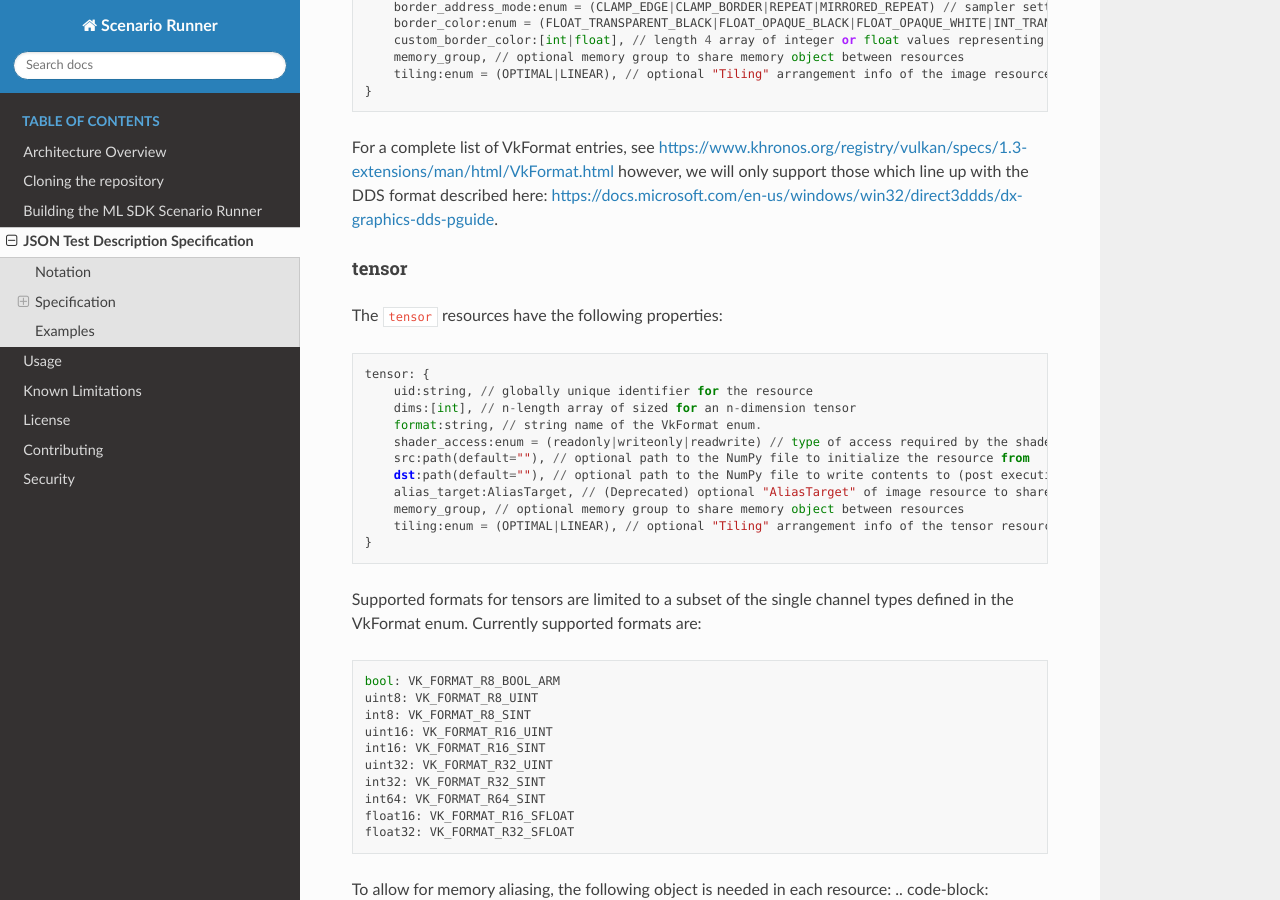
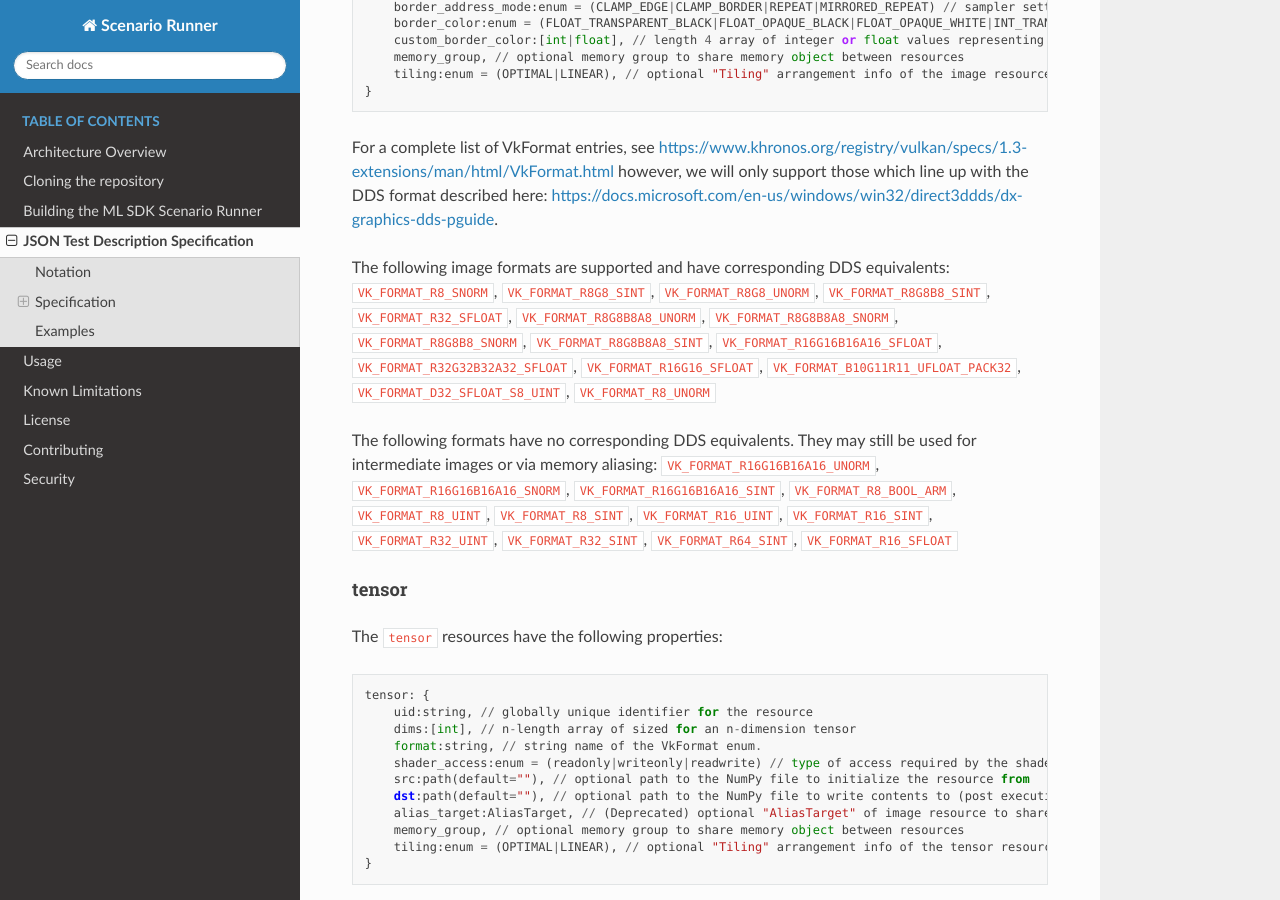
Before and after one commit to arm/ai-ml-sdk-scenario-runner, a Sphinx documentation site: the page built from docs/source/json.rst, in a window 1280 px wide and 900 px high, scrolled down 2635 px. Built offline with Sphinx 7.4.7 and the Read the Docs theme 3.1.0, drawn with Linux system fonts in a browser that asks for light colours.

Commit message:
Add section for supported image formats in doc
Change-Id: I66a2c25bff3d24ed4e1a4cf43ce9bec09cf8a9b0
Signed-off-by: Alan Liang <alan.liang@arm.com>

```diff
--- a/docs/source/json.rst
+++ b/docs/source/json.rst
@@ -137,6 +137,19 @@
 described here:
 https://docs.microsoft.com/en-us/windows/win32/direct3ddds/dx-graphics-dds-pguide.
 
+The following image formats are supported and have corresponding DDS equivalents:
+``VK_FORMAT_R8_SNORM``, ``VK_FORMAT_R8G8_SINT``, ``VK_FORMAT_R8G8_UNORM``, ``VK_FORMAT_R8G8B8_SINT``,
+``VK_FORMAT_R32_SFLOAT``, ``VK_FORMAT_R8G8B8A8_UNORM``, ``VK_FORMAT_R8G8B8A8_SNORM``, ``VK_FORMAT_R8G8B8_SNORM``,
+``VK_FORMAT_R8G8B8A8_SINT``, ``VK_FORMAT_R16G16B16A16_SFLOAT``, ``VK_FORMAT_R32G32B32A32_SFLOAT``,
+``VK_FORMAT_R16G16_SFLOAT``, ``VK_FORMAT_B10G11R11_UFLOAT_PACK32``, ``VK_FORMAT_D32_SFLOAT_S8_UINT``,
+``VK_FORMAT_R8_UNORM``
+
+The following formats have no corresponding DDS equivalents.
+They may still be used for intermediate images or via memory aliasing:
+``VK_FORMAT_R16G16B16A16_UNORM``, ``VK_FORMAT_R16G16B16A16_SNORM``, ``VK_FORMAT_R16G16B16A16_SINT``,
+``VK_FORMAT_R8_BOOL_ARM``, ``VK_FORMAT_R8_UINT``, ``VK_FORMAT_R8_SINT``, ``VK_FORMAT_R16_UINT``,
+``VK_FORMAT_R16_SINT``, ``VK_FORMAT_R32_UINT``, ``VK_FORMAT_R32_SINT``, ``VK_FORMAT_R64_SINT``,
+``VK_FORMAT_R16_SFLOAT``
 
 tensor
 """"""
```
